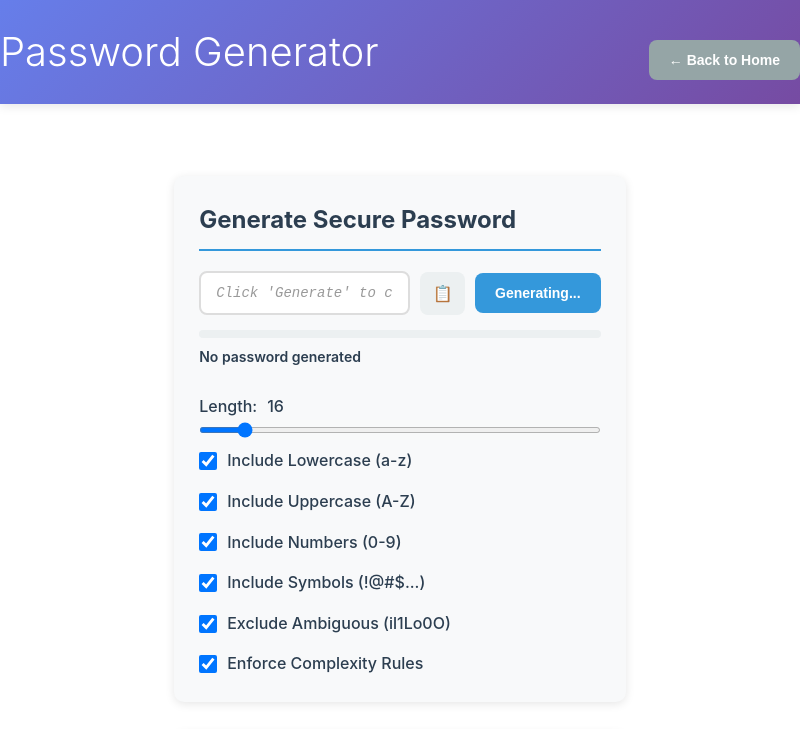
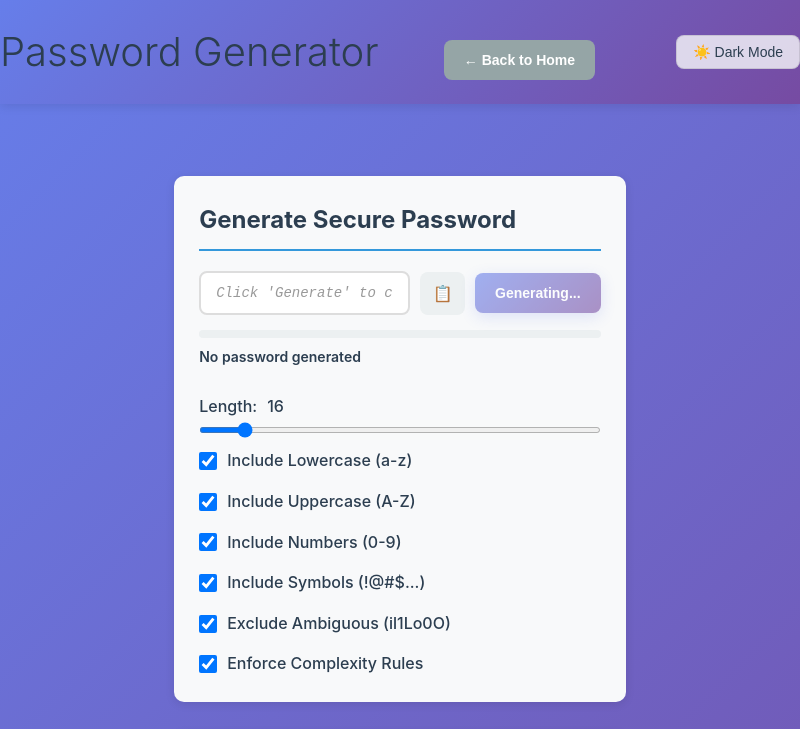
Before and after one commit to melvsalonga/SecurePass-Desktop, an Electron app: page src/renderer/pages/generator.html in a window 800 px wide. Shown: the top 729 px of the page. Drawn offline with Linux system fonts and the light colour scheme; no server answers.

Commit message:
Feat: Implement dark/light theme switching
Introduce a comprehensive theme management system, enabling users to toggle between light and dark modes.
- Add `theme-manager.js` for core theme logic and `themes.css` for theme variables.
- Integrate theme management into all renderer processes (authenticate, generator, main, master-password-setup, settings, vault).
- Introduce a consistent header element across all renderer HTML pages to house the theme toggle.
- Update `main.css` with foundational theme styles.
- Correct Electron path loading in `src/main/main.js` for improved cross-platform compatibility.
- Adjust relative navigation path in `src/renderer/js/generator.js`.

```diff
--- a/src/main/main.js
+++ b/src/main/main.js
@@ -20,7 +20,7 @@ const createMainWindow = () => {
     }
   });
 
-  win.loadFile(path.join(process.cwd(), 'index.html'));
+  win.loadFile(path.resolve(__dirname, '../../index.html'));
 };
 
 // Initialize password generator
--- a/src/renderer/js/generator.js
+++ b/src/renderer/js/generator.js
@@ -9,8 +9,25 @@ class PasswordGeneratorUI {
     this.currentPassphrase = '';
     this.passwordHistory = [];
     this.maxHistorySize = 50;
+    this.themeManager = null;
+    this.initializeTheme();
     this.initializeEventListeners();
     this.initializeNavigation();
+  }
+
+  /**
+   * Initialize the theme manager
+   */
+  initializeTheme() {
+    if (window.ThemeManager) {
+      this.themeManager = new window.ThemeManager();
+
+      // Add theme toggle to header
+      const header = document.querySelector('.app-header');
+      if (header && this.themeManager) {
+        this.themeManager.createThemeToggle(header);
+      }
+    }
   }
 
   /**
@@ -677,7 +694,7 @@ class PasswordGeneratorUI {
     const backButton = document.getElementById('back-home');
     if (backButton) {
       backButton.addEventListener('click', () => {
-        window.location.href = '../index.html';
+        window.location.href = '../../index.html';
       });
     }
   }
--- /dev/null
+++ b/src/renderer/js/theme-manager.js
@@ -0,0 +1,289 @@
+/**
+ * Theme Manager
+ * Handles theme switching, persistence, and system preference detection
+ */
+class ThemeManager {
+  constructor() {
+    this.currentTheme = 'system';
+    this.systemPreferenceListener = null;
+    this.initialize();
+  }
+
+  /**
+   * Initialize theme system
+   */
+  initialize() {
+    try {
+      // Load saved theme preference or default to system
+      this.loadTheme();
+
+      // Listen for system theme changes
+      this.setupSystemThemeListener();
+
+      // Apply initial theme
+      this.applyTheme();
+
+      console.log('Theme Manager initialized successfully');
+    } catch (error) {
+      console.error('Failed to initialize theme manager:', error);
+    }
+  }
+
+  /**
+   * Load theme preference from storage
+   */
+  loadTheme() {
+    try {
+      const savedTheme = localStorage.getItem('theme-preference');
+      this.currentTheme = savedTheme || 'system';
+    } catch (error) {
+      console.error('Failed to load theme preference:', error);
+      this.currentTheme = 'system';
+    }
+  }
+
+  /**
+   * Save theme preference to storage
+   */
+  saveTheme() {
+    try {
+      localStorage.setItem('theme-preference', this.currentTheme);
+    } catch (error) {
+      console.error('Failed to save theme preference:', error);
+    }
+  }
+
+  /**
+   * Setup system theme preference listener
+   */
+  setupSystemThemeListener() {
+    try {
+      const mediaQuery = window.matchMedia('(prefers-color-scheme: dark)');
+
+      this.systemPreferenceListener = (e) => {
+        if (this.currentTheme === 'system') {
+          this.applyTheme();
+        }
+      };
+
+      mediaQuery.addEventListener('change', this.systemPreferenceListener);
+    } catch (error) {
+      console.error('Failed to setup system theme listener:', error);
+    }
+  }
+
+  /**
+   * Apply current theme to the document
+   */
+  applyTheme() {
+    try {
+      let themeToApply = this.currentTheme;
+
+      // If system theme is selected, determine actual theme
+      if (this.currentTheme === 'system') {
+        const systemPrefersDark = window.matchMedia('(prefers-color-scheme: dark)').matches;
+        themeToApply = systemPrefersDark ? 'dark' : 'light';
+      }
+
+      // Apply theme to document
+      document.documentElement.setAttribute('data-theme', themeToApply);
+
+      // Trigger theme change event
+      this.dispatchThemeChangeEvent(themeToApply);
+
+    } catch (error) {
+      console.error('Failed to apply theme:', error);
+    }
+  }
+
+  /**
+   * Set theme programmatically
+   * @param {string} theme - 'light', 'dark', or 'system'
+   */
+  setTheme(theme) {
+    if (!['light', 'dark', 'system'].includes(theme)) {
+      console.error('Invalid theme:', theme);
+      return;
+    }
+
+    this.currentTheme = theme;
+    this.saveTheme();
+    this.applyTheme();
+
+    console.log('Theme changed to:', theme);
+  }
+
+  /**
+   * Toggle between light and dark themes
+   */
+  toggleTheme() {
+    const currentActualTheme = this.getCurrentActualTheme();
+    const newTheme = currentActualTheme === 'dark' ? 'light' : 'dark';
+    this.setTheme(newTheme);
+  }
+
+  /**
+   * Get current theme preference
+   * @returns {string} Current theme preference
+   */
+  getCurrentTheme() {
+    return this.currentTheme;
+  }
+
+  /**
+   * Get the actual theme being applied (resolves 'system' to 'light' or 'dark')
+   * @returns {string} Actual theme being applied
+   */
+  getCurrentActualTheme() {
+    if (this.currentTheme === 'system') {
+      const systemPrefersDark = window.matchMedia('(prefers-color-scheme: dark)').matches;
+      return systemPrefersDark ? 'dark' : 'light';
+    }
+    return this.currentTheme;
+  }
+
+  /**
+   * Check if dark theme is currently active
+   * @returns {boolean} True if dark theme is active
+   */
+  isDarkTheme() {
+    return this.getCurrentActualTheme() === 'dark';
+  }
+
+  /**
+   * Get theme icon based on current theme
+   * @returns {string} Icon for current theme
+   */
+  getThemeIcon() {
+    const actualTheme = this.getCurrentActualTheme();
+    switch (actualTheme) {
+      case 'light':
+        return '☀️';
+      case 'dark':
+        return '🌙';
+      default:
+        return '🌓';
+    }
+  }
+
+  /**
+   * Get theme display name
+   * @returns {string} Display name for current theme
+   */
+  getThemeDisplayName() {
+    const actualTheme = this.getCurrentActualTheme();
+    switch (this.currentTheme) {
+      case 'system':
+        return `System (${actualTheme === 'dark' ? 'Dark' : 'Light'})`;
+      case 'light':
+        return 'Light';
+      case 'dark':
+        return 'Dark';
+      default:
+        return 'Unknown';
+    }
+  }
+
+  /**
+   * Dispatch theme change event
+   * @param {string} actualTheme - The actual theme being applied
+   */
+  dispatchThemeChangeEvent(actualTheme) {
+    try {
+      const event = new CustomEvent('themeChanged', {
+        detail: {
+          theme: this.currentTheme,
+          actualTheme: actualTheme,
+          isDark: actualTheme === 'dark'
+        }
+      });
+
+      window.dispatchEvent(event);
+    } catch (error) {
+      console.error('Failed to dispatch theme change event:', error);
+    }
+  }
+
+  /**
+   * Create a theme toggle button
+   * @param {HTMLElement} container - Container to append the button to
+   * @returns {HTMLElement} The created button element
+   */
+  createThemeToggle(container) {
+    try {
+      // Create button container
+      const buttonContainer = document.createElement('div');
+      buttonContainer.className = 'theme-toggle-container';
+
+      // Create button
+      const button = document.createElement('button');
+      button.className = 'btn-theme-toggle';
+      button.title = `Switch to ${this.isDarkTheme() ? 'light' : 'dark'} theme`;
+
+      // Update button content
+      this.updateToggleButton(button);
+
+      // Add click handler
+      button.addEventListener('click', () => {
+        this.toggleTheme();
+        this.updateToggleButton(button);
+      });
+
+      // Listen for theme changes to update button
+      window.addEventListener('themeChanged', () => {
+        this.updateToggleButton(button);
+      });
+
+      buttonContainer.appendChild(button);
+
+      if (container) {
+        container.appendChild(buttonContainer);
+      }
+
+      return buttonContainer;
+    } catch (error) {
+      console.error('Failed to create theme toggle:', error);
+      return null;
+    }
+  }
+
+  /**
+   * Update theme toggle button
+   * @param {HTMLElement} button - Button element to update
+   */
+  updateToggleButton(button) {
+    if (!button) return;
+
+    const icon = this.getThemeIcon();
+    const actualTheme = this.getCurrentActualTheme();
+    const nextTheme = actualTheme === 'dark' ? 'light' : 'dark';
+
+    button.innerHTML = `${icon} ${actualTheme === 'dark' ? 'Light' : 'Dark'} Mode`;
+    button.title = `Switch to ${nextTheme} theme (Currently: ${this.getThemeDisplayName()})`;
+  }
+
+  /**
+   * Cleanup theme manager
+   */
+  cleanup() {
+    try {
+      if (this.systemPreferenceListener) {
+        const mediaQuery = window.matchMedia('(prefers-color-scheme: dark)');
+        mediaQuery.removeEventListener('change', this.systemPreferenceListener);
+        this.systemPreferenceListener = null;
+      }
+
+      console.log('Theme Manager cleanup completed');
+    } catch (error) {
+      console.error('Failed to cleanup theme manager:', error);
+    }
+  }
+}
+
+// Export for use in other modules
+if (typeof module !== 'undefined' && module.exports) {
+  module.exports = ThemeManager;
+}
+
+// Make available globally
+window.ThemeManager = ThemeManager;
--- a/src/renderer/pages/generator.html
+++ b/src/renderer/pages/generator.html
@@ -11,6 +11,7 @@
   <meta name="viewport" content="width=device-width, initial-scale=1.0">
 
   <!-- CSS -->
+  <link rel="stylesheet" href="../styles/themes.css">
   <link rel="stylesheet" href="../styles/main.css">
   <link rel="stylesheet" href="../styles/generator.css">
 </head>
@@ -216,6 +217,7 @@
   </div>
 
   <!-- JavaScript -->
+  <script src="../js/theme-manager.js"></script>
   <script src="../js/generator.js"></script>
 </body>
 </html>
--- a/src/renderer/styles/main.css
+++ b/src/renderer/styles/main.css
@@ -245,6 +245,54 @@ body {
   animation: pulse 1.5s infinite;
 }
 
+/* Theme Toggle Button */
+.theme-toggle-container {
+  display: flex;
+  align-items: center;
+  margin-left: var(--space-md);
+}
+
+.btn-theme-toggle {
+  background: var(--bg-tertiary);
+  color: var(--text-primary);
+  border: 1px solid var(--border-secondary);
+  padding: var(--space-sm) var(--space-md);
+  border-radius: var(--radius-md);
+  font-size: var(--font-sm);
+  font-weight: 500;
+  cursor: pointer;
+  transition: var(--transition-normal);
+  display: flex;
+  align-items: center;
+  gap: var(--space-xs);
+  min-width: 120px;
+  justify-content: center;
+}
+
+.btn-theme-toggle:hover {
+  background: var(--primary-color);
+  color: var(--text-inverse);
+  transform: translateY(-1px);
+  box-shadow: 0 2px 8px var(--shadow-primary);
+}
+
+.btn-theme-toggle:active {
+  transform: translateY(0);
+}
+
+/* Header with theme toggle */
+.app-header {
+  display: flex;
+  justify-content: space-between;
+  align-items: center;
+}
+
+.app-header .app-info {
+  display: flex;
+  align-items: center;
+  gap: var(--space-md);
+}
+
 /* Utility classes */
 .text-center { text-align: center; }
 .text-left { text-align: left; }
```
Also changed, not shown: index.html (+2 -0 lines), src/renderer/js/authenticate.js (+17 -0 lines), src/renderer/js/main.js (+12 -0 lines), src/renderer/js/master-password-setup.js (+11 -0 lines), src/renderer/pages/authenticate.html (+2 -0 lines), src/renderer/pages/master-password-setup.html (+2 -0 lines), src/renderer/pages/settings.html (+2 -0 lines), src/renderer/pages/vault.html (+2 -0 lines).
